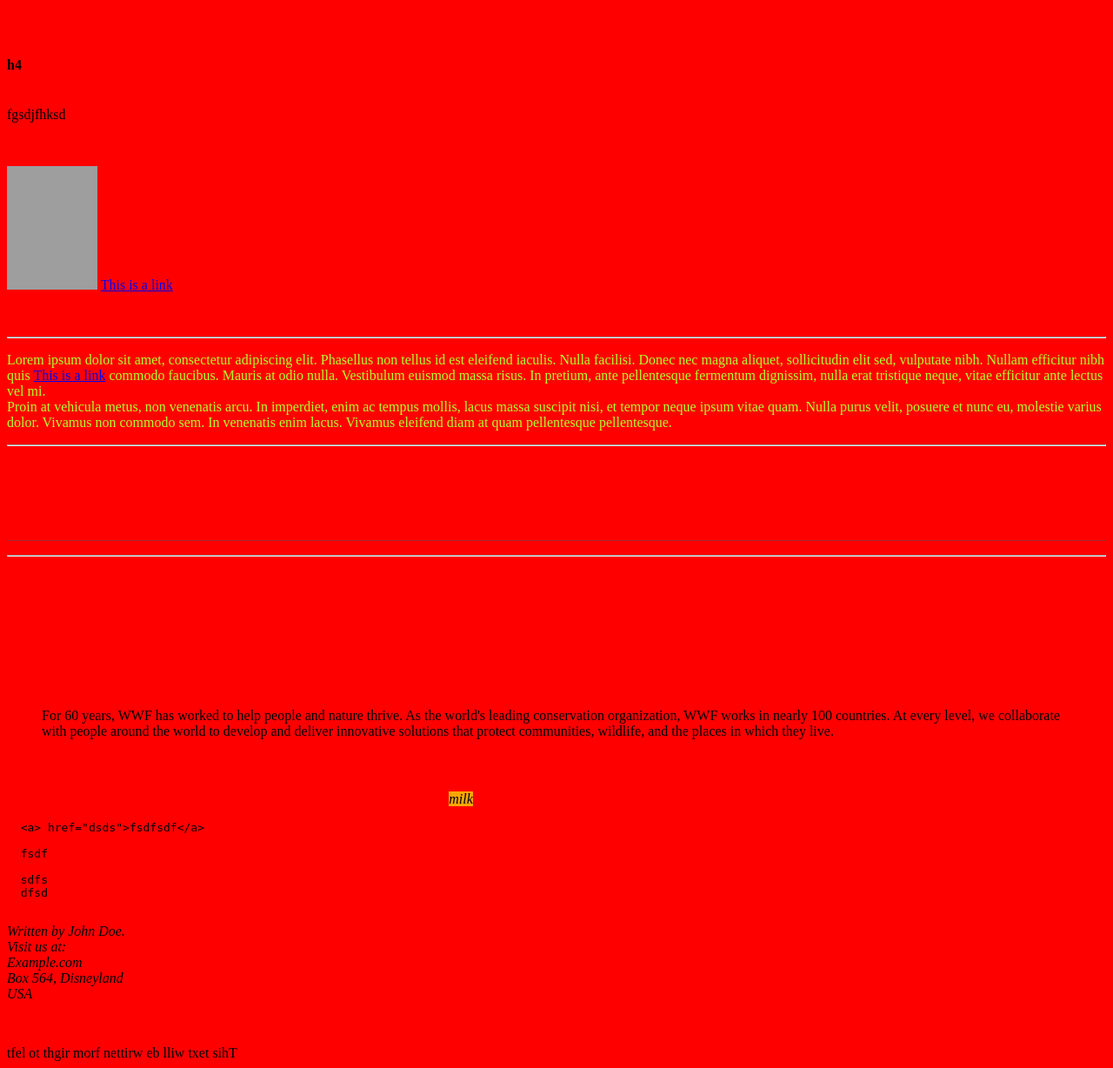
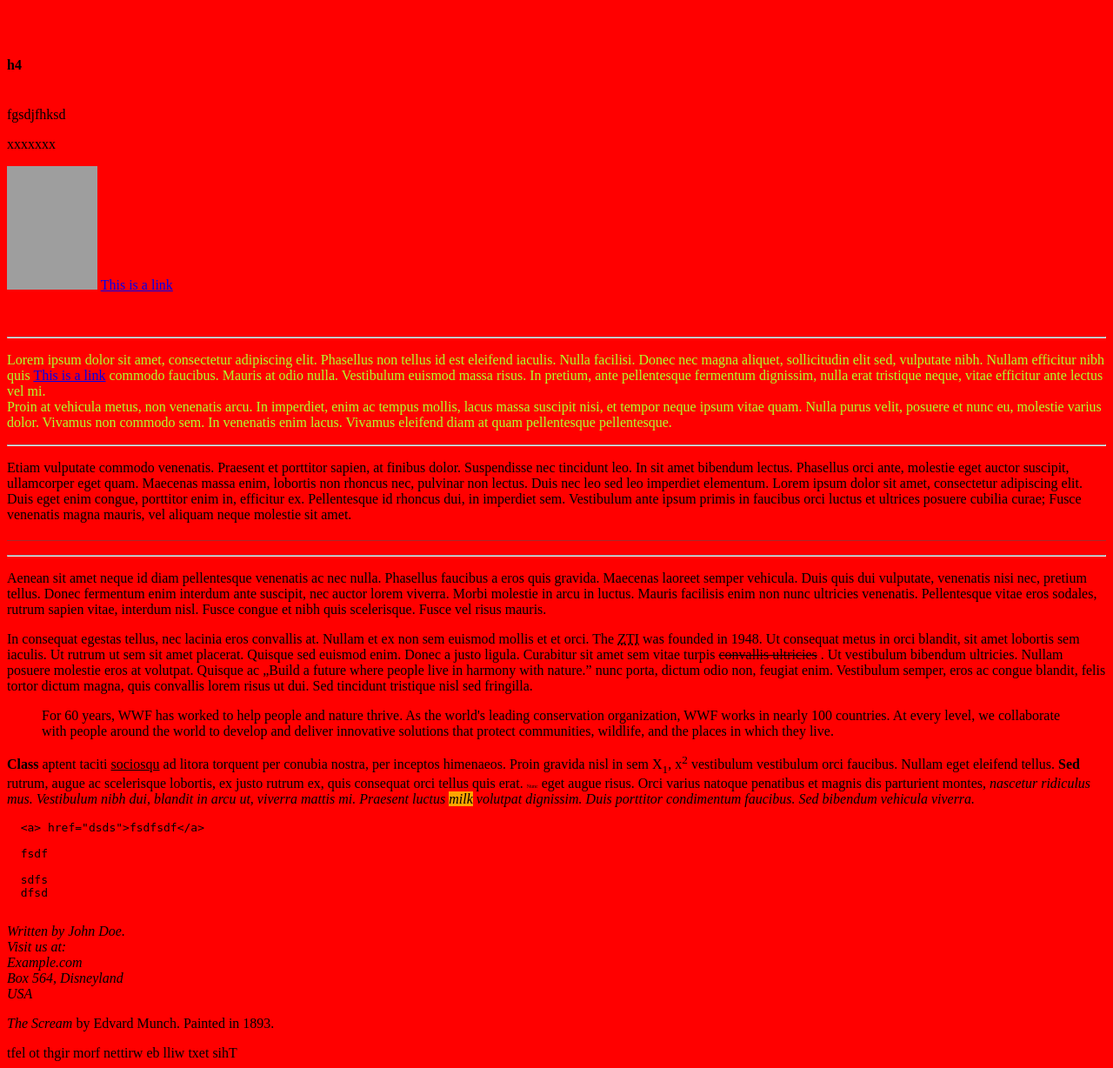
Before and after one commit to bpeda/kurshtml, a Django app: page / in a window 1280 px wide. Shown: the part 370-1598 px from the top of the page at 87% size. Run offline with Django 4.2, Linux system fonts and the light colour scheme; some web fonts are replaced; grey boxes are pictures that could not be loaded.

Commit message:
p <style> commentd

```diff
--- a/templates/index.html
+++ b/templates/index.html
@@ -19,9 +19,9 @@
           color: blue;
       }
 
-      p {
-          color: red;
-      }
+      {#p {#}
+      {#    color: red;#}
+      {#}#}
   </style>
 </head>
 <body >
```
